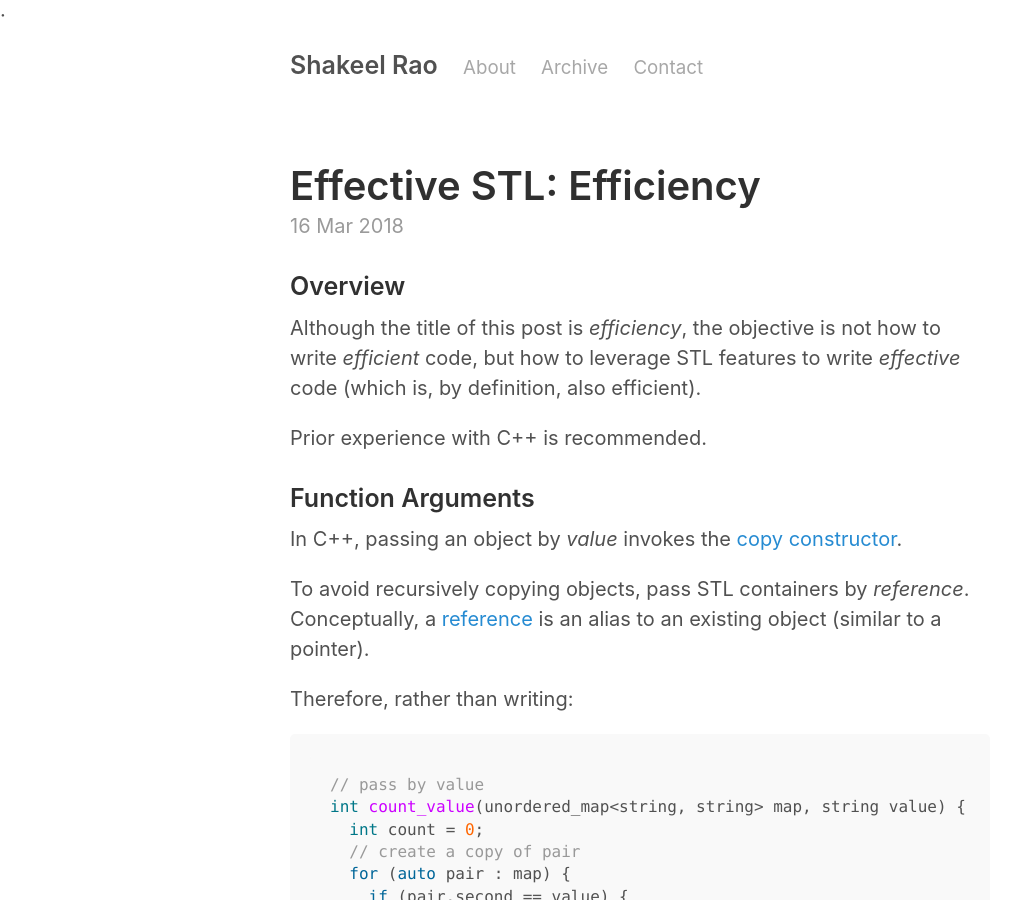
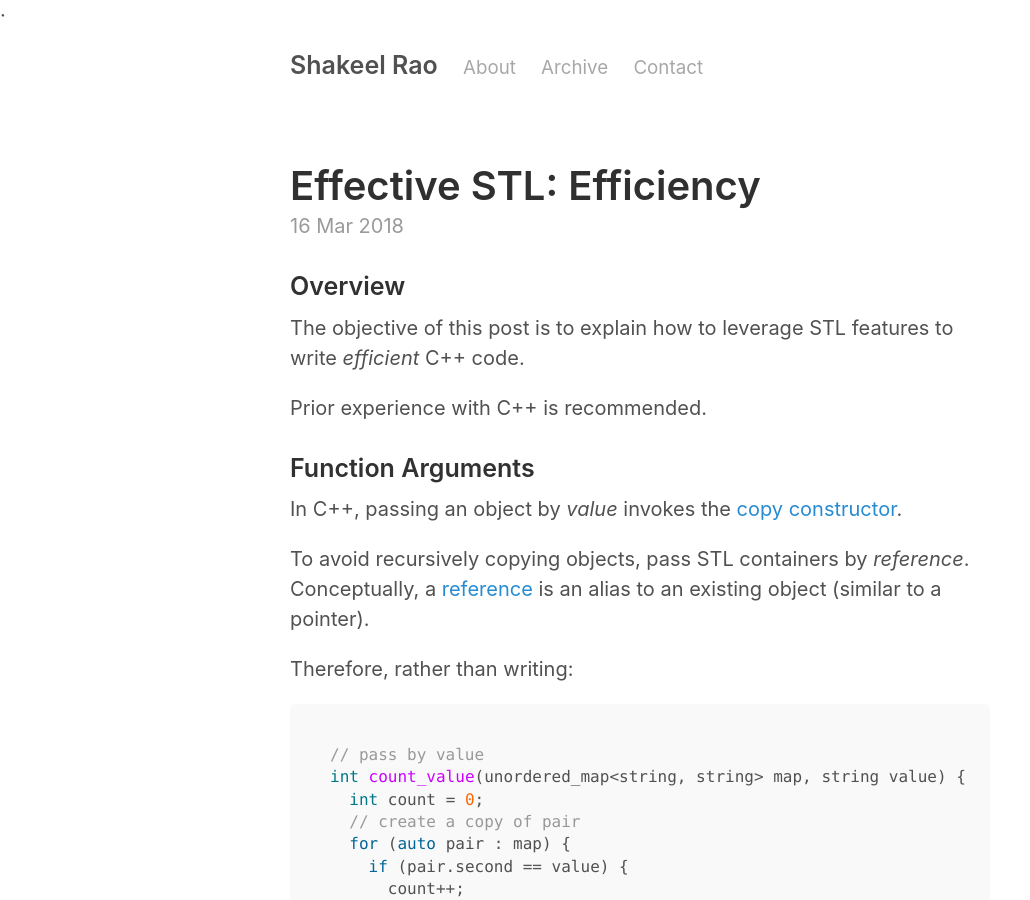
Before and after one commit to shakeelrao/shakeelrao.github.io, a Jekyll site: the page built from _posts/2018-03-16-effective-stl-efficiency.md, in a window 1280 px wide and 900 px high. Shown: the whole window, without its empty margins (0-1030 px from the left). Built offline with Jekyll 4.4.1, drawn with Linux system fonts in a browser that asks for light colours; comment, search, counter and statistics services are not loaded.

Commit message:
initial refactoring

```diff
--- a/404.html
+++ b/404.html
@@ -1,10 +1,10 @@
 ---
 layout: default
-title: "404: Page not found"
+title: "404"
 permalink: 404.html
 ---
 
 <div class="page">
-  <h1 class="page-title">404: Page not found</h1>
-  <p class="lead">Sorry, we've misplaced that URL or it's pointing to something that doesn't exist. <a href="{{ site.baseurl }}/">Head back home</a> to try finding it again.</p>
+  <h1 class="page-title">Uh oh, page not found!</h1>
+  <p class="lead"><a href="{{ site.baseurl }}/">Return home.</a></p>
 </div>
--- a/_config.yml
+++ b/_config.yml
@@ -3,7 +3,7 @@
 
 # Setup
 title:               Shakeel Rao
-tagline:             Programming & Computer Science
+tagline:             Personal Blog
 url:                 https://shakeelrao.github.io
 paginate:            1
 baseurl:             ""
--- a/_posts/2018-03-16-effective-stl-efficiency.md
+++ b/_posts/2018-03-16-effective-stl-efficiency.md
@@ -6,7 +6,7 @@
 ---
 
 ### Overview
-Although the title of this post is _efficiency_, the objective is not how to write _efficient_ code, but how to leverage STL features to write _effective_ code (which is, by definition, also efficient).
+The objective of this post is to explain how to leverage STL features to write _efficient_ C++ code.
 
 Prior experience with C++ is recommended.
 
```
